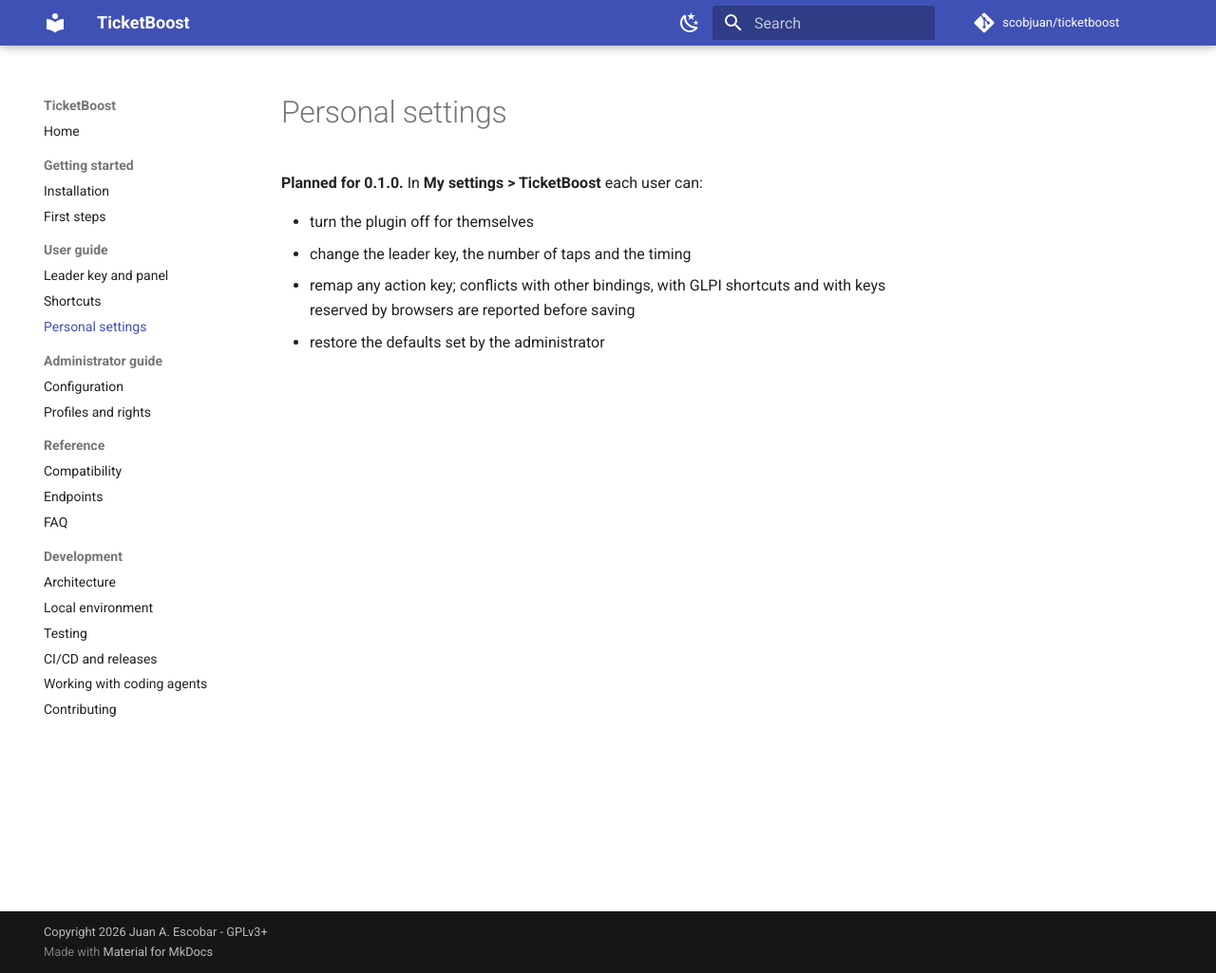
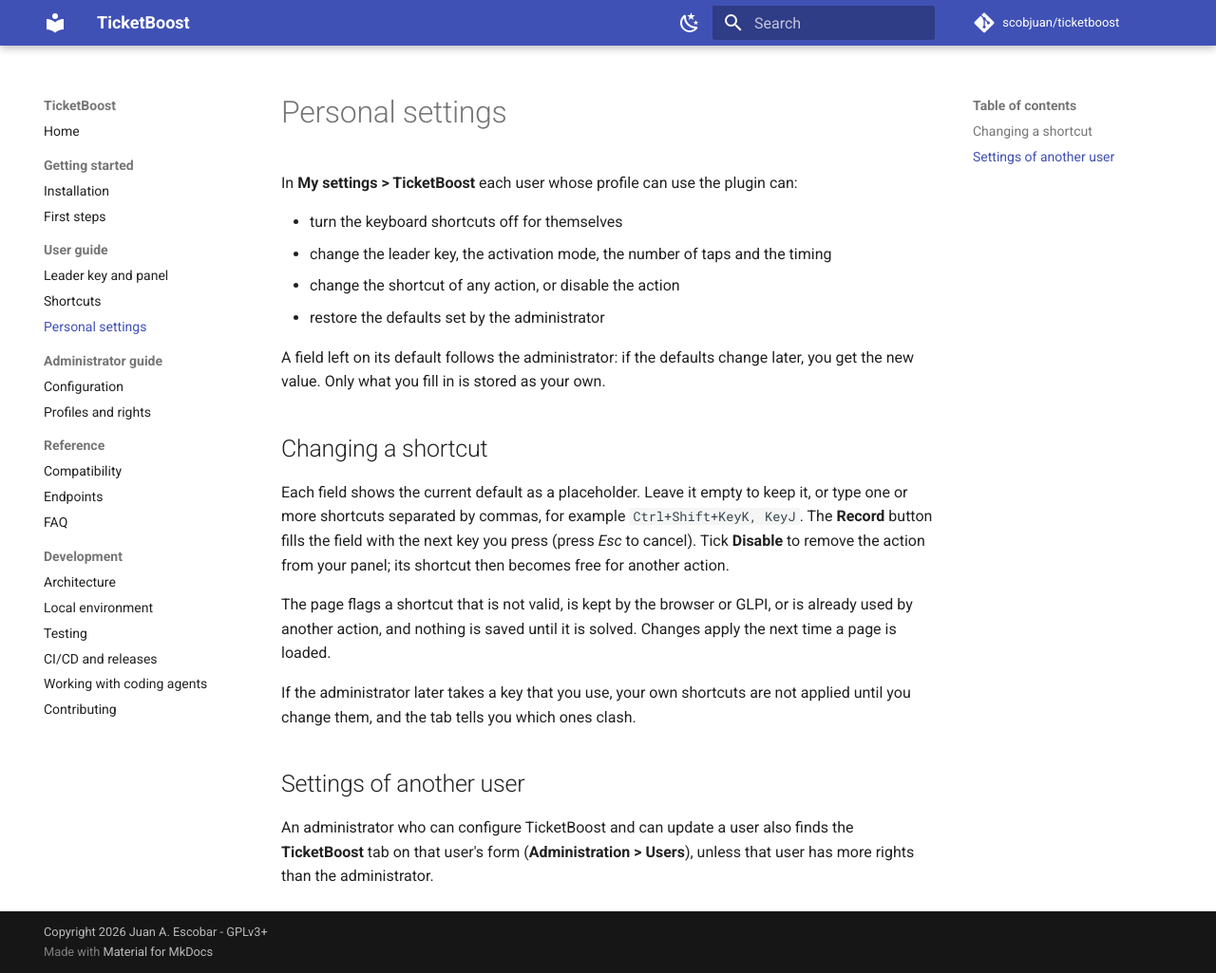
Before and after one commit to scobjuan/ticketboost, an MkDocs documentation site: the page built from docs/user-guide/personal-settings.md, in a window 1280 px wide and 1025 px high. Shown: the whole window at 95% size. Built offline with MkDocs 1.6.1 and Material for MkDocs 9.7.7, drawn with Linux system fonts in a browser that asks for light colours; comment, search, counter and statistics services are not loaded.

Commit message:
docs(config): describe the personal settings

```diff
--- a/docs/user-guide/personal-settings.md
+++ b/docs/user-guide/personal-settings.md
@@ -1,9 +1,32 @@
 # Personal settings
 
-**Planned for 0.1.0.** In **My settings > TicketBoost** each user can:
+In **My settings > TicketBoost** each user whose profile can use the plugin can:
 
-- turn the plugin off for themselves
-- change the leader key, the number of taps and the timing
-- remap any action key; conflicts with other bindings, with GLPI shortcuts and with keys
-  reserved by browsers are reported before saving
+- turn the keyboard shortcuts off for themselves
+- change the leader key, the activation mode, the number of taps and the timing
+- change the shortcut of any action, or disable the action
 - restore the defaults set by the administrator
+
+A field left on its default follows the administrator: if the defaults change later, you
+get the new value. Only what you fill in is stored as your own.
+
+## Changing a shortcut
+
+Each field shows the current default as a placeholder. Leave it empty to keep it, or type
+one or more shortcuts separated by commas, for example `Ctrl+Shift+KeyK, KeyJ`. The
+**Record** button fills the field with the next key you press (press _Esc_ to cancel).
+Tick **Disable** to remove the action from your panel; its shortcut then becomes free for
+another action.
+
+The page flags a shortcut that is not valid, is kept by the browser or GLPI, or is already
+used by another action, and nothing is saved until it is solved. Changes apply the next
+time a page is loaded.
+
+If the administrator later takes a key that you use, your own shortcuts are not applied
+until you change them, and the tab tells you which ones clash.
+
+## Settings of another user
+
+An administrator who can configure TicketBoost and can update a user also finds the
+**TicketBoost** tab on that user's form (**Administration > Users**), unless that user has
+more rights than the administrator.
```
Also changed, not shown: docs/reference/endpoints.md (+11 -0 lines).
